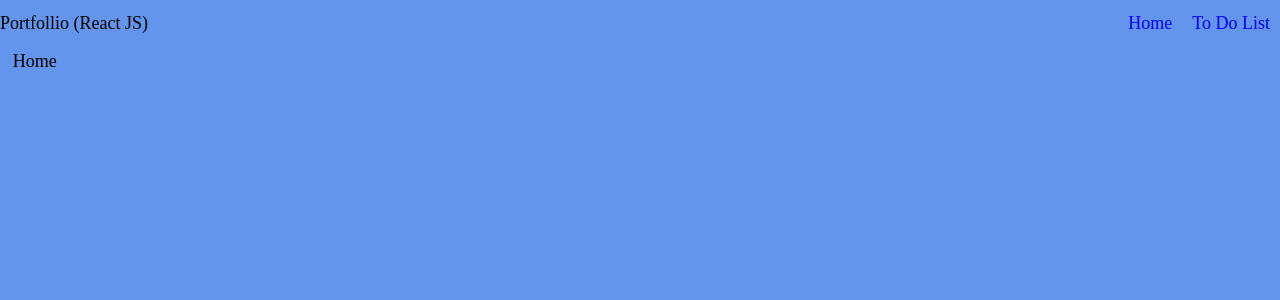
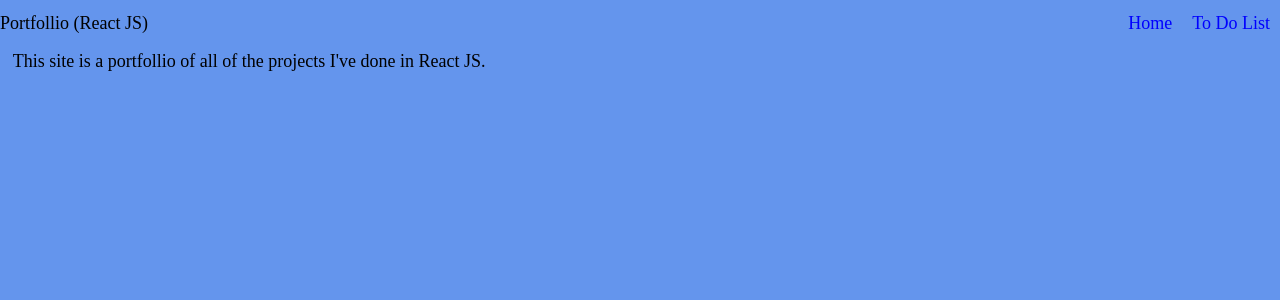
Before and after one commit to TClaypool00/portfolio-react, a React (Create React App) app in the folder portfolio/: page / in a window 1280 px wide. Shown: the top 300 px of the page. Built offline with nearby package versions, Linux system fonts and the light colour scheme.

Commit message:
Modified home with text

```diff
--- a/portfolio/src/pages/Home.js
+++ b/portfolio/src/pages/Home.js
@@ -1,5 +1,6 @@
 import { useEffect } from "react";
 import { setTitle } from '../helpers/pageHelper';
+import values from '../values.json';
 
 const Home = () => {
     useEffect(() => {
@@ -8,7 +9,7 @@ const Home = () => {
 
     return (
         <>
-            Home
+            {values.home.text}
         </>
     );
 }
--- a/portfolio/src/values.json
+++ b/portfolio/src/values.json
@@ -9,5 +9,8 @@
             "url": "/to-do",
             "text": "To Do List"
         }
-    ]
+    ],
+    "home": {
+        "text": "This site is a portfollio of all of the projects I've done in React JS."
+    }
 }
```
